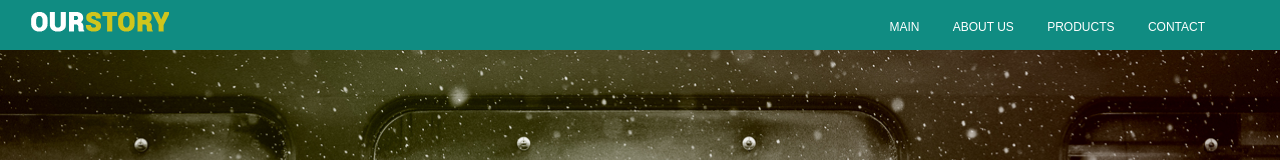
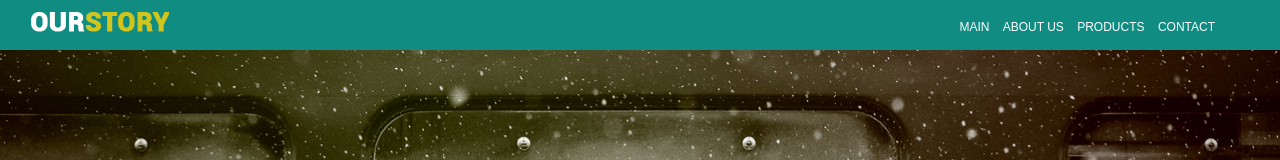
Before and after one commit to jenjjang/juststart, a plain HTML site: page index.html in a window 1280 px wide. Shown: the top 160 px of the page. Drawn offline with Linux system fonts and the light colour scheme.

Commit message:
change margin left right
for more space

```diff
--- a/style.css
+++ b/style.css
@@ -32,7 +32,7 @@ nav {
 	nav li{
 		display: inline-block;
 		position: relative;
-		margin: 0 15px;
+		margin: 0 5px;
 	}
 
 	nav ul li a {
```
